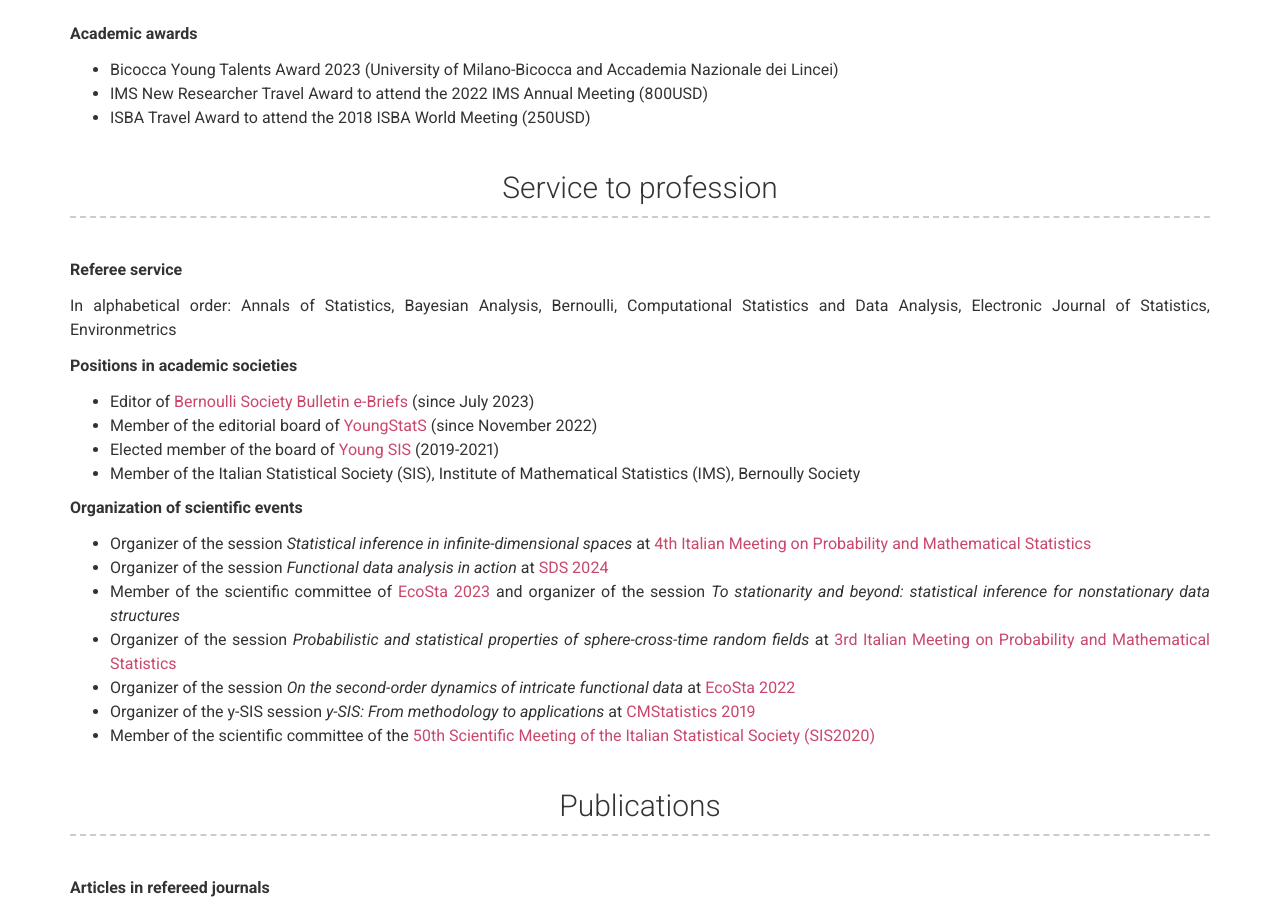
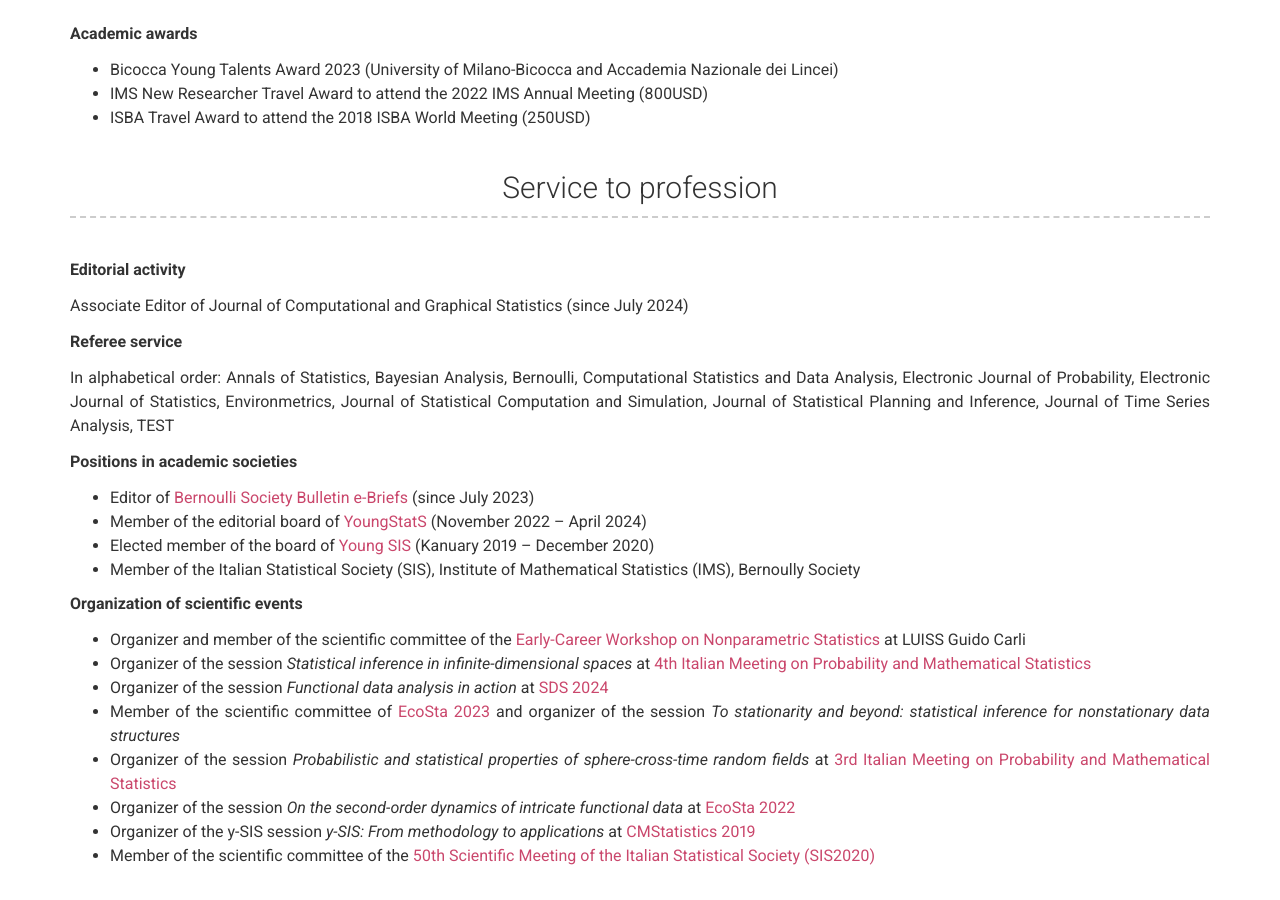
Before and after one commit to alessiacaponera/alessiacaponera.github.io, a Jekyll site: the page built from index.md, in a window 1280 px wide and 900 px high, scrolled down 2014 px. Built offline with Jekyll 4.4.1, drawn with Linux system fonts in a browser that asks for light colours; some of the changed text lies outside the part shown.

Commit message:
Update _config.yml

```diff
--- a/_config.yml
+++ b/_config.yml
@@ -28,10 +28,9 @@ about_content: | # this will include new lines to allow paragraphs
 
     My research activity focuses on the multiple intersections of functional data analysis, time series analysis, and spherical random fields. I also appreciate teaching Statistics and any form of knowledge sharing.
 
-    #My complete curriculum vitae is available at [this link](/files/cv_Caponera.pdf).
-    For more information about myself, you can also visit my [ResearchGate](https://www.researchgate.net/profile/Alessia-Caponera) and [Google Scholar](https://scholar.google.com/citations?user=stpPH0cAAAAJ&hl=en) profiles.
+    My complete curriculum vitae is available at [this link](/files/cv_Caponera.pdf). For more information about myself, you can also visit my [ResearchGate](https://www.researchgate.net/profile/Alessia-Caponera) and [Google Scholar](https://scholar.google.com/citations?user=stpPH0cAAAAJ&hl=en) profiles.
 
-    #[<mark>Download curriculum vitae</mark>](/files/cv_Caponera.pdf)
+    [<mark>Download curriculum vitae</mark>](/files/cv_Caponera.pdf)
 
 # Projects Section
 projects_title: Academic positions
@@ -106,19 +105,24 @@ awards_content: |
 service_title: Service to profession
 service_content: |
 
+    **Editorial activity**
+
+    Associate Editor of Journal of Computational and Graphical Statistics (since July 2024)
+
     **Referee service**
 
-    In alphabetical order: Annals of Statistics, Bayesian Analysis, Bernoulli, Computational Statistics and Data Analysis, Electronic Journal of Statistics, Environmetrics
+    In alphabetical order: Annals of Statistics, Bayesian Analysis, Bernoulli, Computational Statistics and Data Analysis, Electronic Journal of Probability, Electronic Journal of Statistics, Environmetrics, Journal of Statistical Computation and Simulation, Journal of Statistical Planning and Inference, Journal of Time Series Analysis, TEST
 
     **Positions in academic societies**
 
     - Editor of [Bernoulli Society Bulletin e-Briefs](https://www.bernoullisociety.org/publications?id=171) (since July 2023)
-    - Member of the editorial board of [YoungStatS](https://youngstats.github.io) (since November 2022)
-    - Elected member of the board of [Young SIS](https://youngsis.github.io) (2019-2021)
+    - Member of the editorial board of [YoungStatS](https://youngstats.github.io) (November 2022 -- April 2024)
+    - Elected member of the board of [Young SIS](https://youngsis.github.io) (Kanuary 2019 -- December 2020)
     - Member of the Italian Statistical Society (SIS), Institute of Mathematical Statistics (IMS), Bernoully Society
 
     **Organization of scientific events**
 
+    - Organizer and member of the scientific committee of the [Early-Career Workshop on Nonparametric Statistics](https://sites.google.com/view/wsnpstats/) at LUISS Guido Carli
     - Organizer of the session *Statistical inference in infinite-dimensional spaces* at [4th Italian Meeting on Probability and Mathematical Statistics](https://probabilityrome2024.it)
     - Organizer of the session *Functional data analysis in action* at [SDS 2024](https://meetings3.sis-statistica.org/index.php/sds2024/SDS_2024)
     - Member of the scientific committee of [EcoSta 2023](http://www.cmstatistics.org/EcoSta2023/) and organizer of the session *To stationarity and beyond: statistical inference for nonstationary data structures*
```
